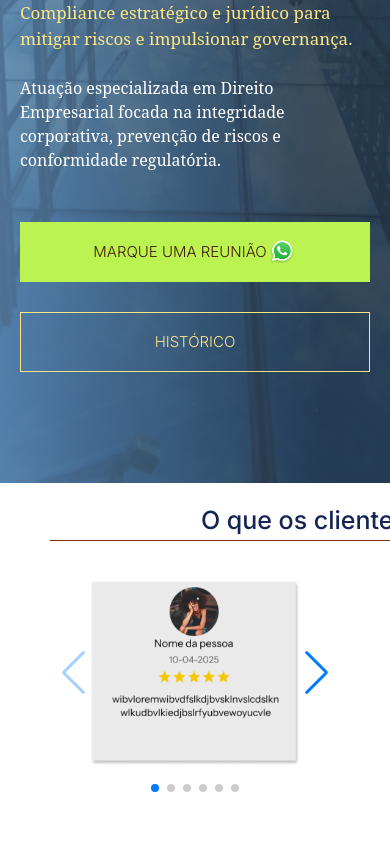
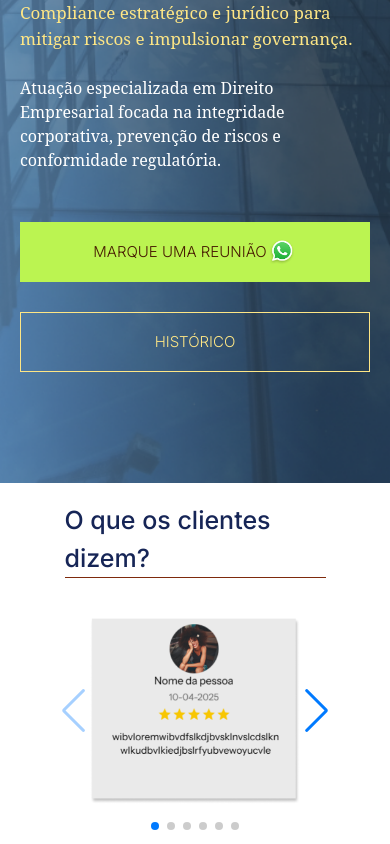
Before and after one commit to MuriloMacedoSilva/Advocacia-viviane, a React (Vite) app: page / in a window 390 px wide. Shown: the part 420-1264 px from the top of the page. Before the commit the page ends 1226 px from the top, so only its background shows below. Built offline with nearby package versions, Linux system fonts and the light colour scheme; a web font is replaced by a local one.

Commit message:
section2 viviane-app

```diff
--- a/src/components/Avaliation.jsx
+++ b/src/components/Avaliation.jsx
@@ -46,7 +46,7 @@ function Avaliation() {
 
   return (
     <section className=" w-screen px-[50px] m-auto mt-[30px] bg-white items-center justify-center">
-      <h2 className='w-[600px] m-auto flex items-center justify-center text-[25px] md:text-[50px] text-blue-950 border-b border-b-orange-900 font-Inter font-medium'>O que os clientes dizem?</h2>
+      <h2 className='md:w-[600px] w-[90%] m-auto flex items-center justify-center text-[25px] md:text-[50px] text-blue-950 border-b border-b-orange-900 font-Inter font-medium'>O que os clientes dizem?</h2>
 
       <Swiper
         modules={[Navigation, Pagination, Scrollbar, A11y]}
```
